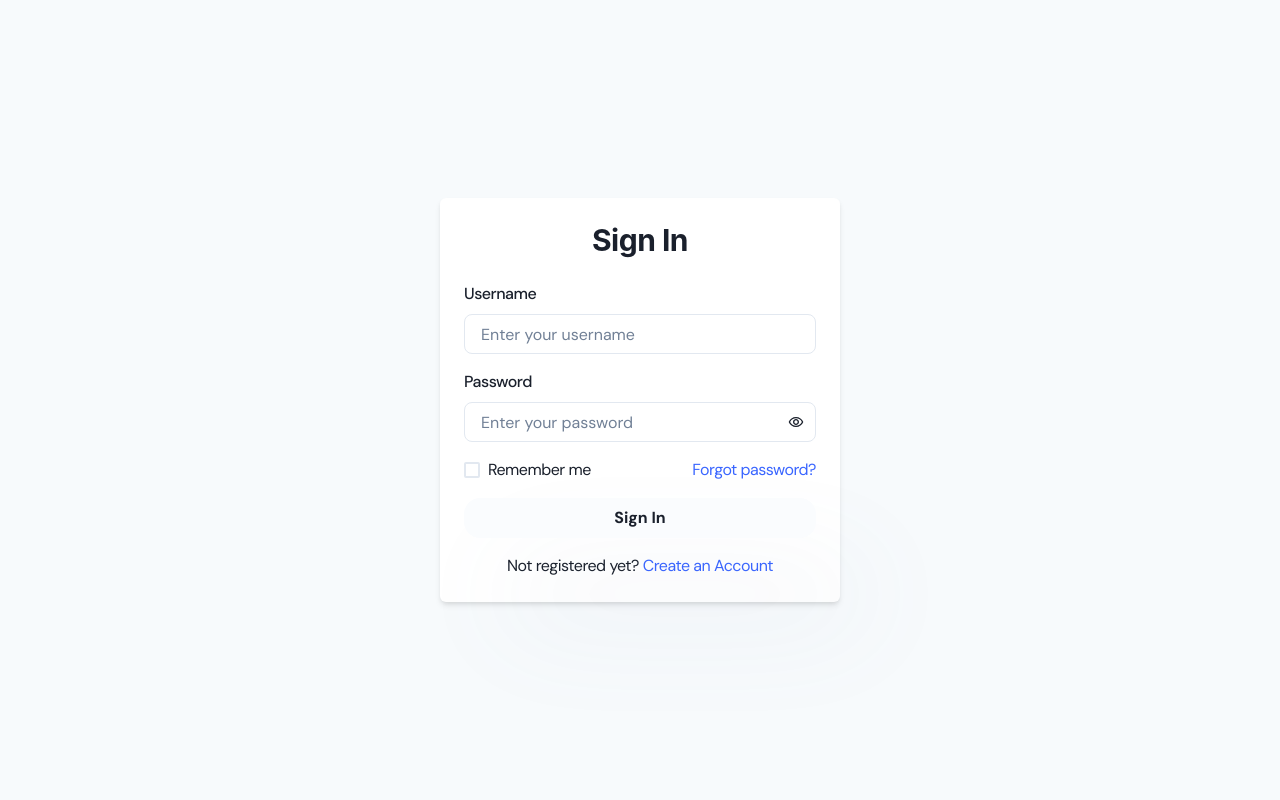
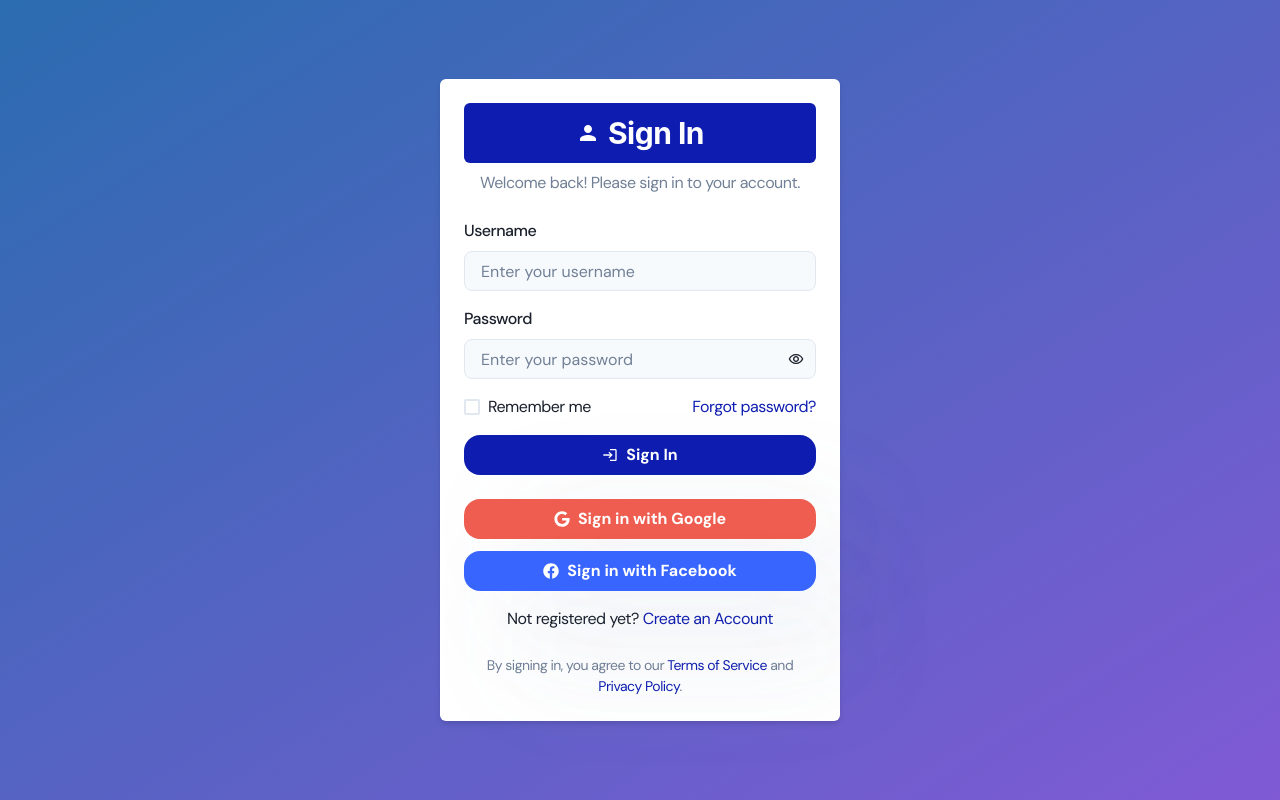
Before and after one commit to RabindraGhimire/DashboardSW7, a React (Create React App) app: page /auth/sign-in in a window 1280 px wide. Built offline with nearby package versions, Linux system fonts and the light colour scheme.

Commit message:
made some UI changes in SignIn

```diff
--- a/src/views/auth/signIn/index.tsx
+++ b/src/views/auth/signIn/index.tsx
@@ -13,20 +13,35 @@ import {
   Text,
   Link,
   Icon,
+  Tooltip,
   useToast,
 } from "@chakra-ui/react";
-import { MdOutlineRemoveRedEye } from "react-icons/md";
+import { MdOutlineRemoveRedEye, MdLogin, MdPerson } from "react-icons/md";
 import { RiEyeCloseLine } from "react-icons/ri";
+import { FaGoogle, FaFacebook } from "react-icons/fa"; // For social icons
 import { useNavigate } from "react-router-dom";
 
 function SignIn() {
   const [username, setUsername] = useState("");
   const [password, setPassword] = useState("");
   const [showPassword, setShowPassword] = useState(false);
+  const [isLoading, setIsLoading] = useState(false);
   const toast = useToast();
-  const navigate = useNavigate(); // Use useNavigate instead of history
+  const navigate = useNavigate();
 
   const handleSignIn = async () => {
+    if (!username || !password) {
+      toast({
+        title: "Validation Error",
+        description: "Username and password are required.",
+        status: "error",
+        duration: 3000,
+        isClosable: true,
+      });
+      return;
+    }
+
+    setIsLoading(true);
     try {
       const response = await fetch("http://localhost:8080/login", {
         method: "POST",
@@ -38,7 +53,7 @@ function SignIn() {
 
       if (response.ok) {
         const data = await response.json();
-        localStorage.setItem("token", data.token); // Save token to localStorage
+        localStorage.setItem("token", data.token);
         toast({
           title: "Login Successful",
           description: "You have successfully logged in.",
@@ -46,7 +61,7 @@ function SignIn() {
           duration: 3000,
           isClosable: true,
         });
-        navigate("/admin/default"); // Navigate to the dashboard
+        navigate("/admin/default");
       } else {
         toast({
           title: "Login Failed",
@@ -64,6 +79,8 @@ function SignIn() {
         duration: 3000,
         isClosable: true,
       });
+    } finally {
+      setIsLoading(false);
     }
   };
 
@@ -72,66 +89,130 @@ function SignIn() {
       align="center"
       justify="center"
       minH="100vh"
-      bg="gray.50"
+      bgGradient="linear(to-br, blue.600, purple.500)" // Gradient background
       p={4}
     >
       <Box
         w="100%"
-        maxW="400px"
+        maxW={{ base: "90%", md: "400px" }} // Responsive width
         bg="white"
         p={6}
         boxShadow="md"
         borderRadius="md"
       >
-        <Heading as="h1" size="lg" textAlign="center" mb={6}>
+        {/* Heading with User Icon */}
+        <Heading
+          as="h1"
+          size="lg"
+          textAlign="center"
+          mb={2}
+          bg="#0E1DB0"
+          color="white"
+          p={3}
+          borderRadius="md"
+        >
+          <Flex align="center" justify="center">
+            <Icon as={MdPerson} boxSize={6} mr={2} />
             Sign In
+          </Flex>
         </Heading>
+        {/* Subtext */}
+        <Text color="gray.500" textAlign="center" mb={6}>
+          Welcome back! Please sign in to your account.
+        </Text>
 
+        {/* Username Input */}
         <FormControl mb={4}>
           <FormLabel>Username</FormLabel>
           <Input
             type="text"
+            aria-label="Username"
             placeholder="Enter your username"
             value={username}
             onChange={(e) => setUsername(e.target.value)}
+            focusBorderColor="#0E1DB0"
+            bg="gray.50"
+            _focus={{ bg: "white", boxShadow: "0 0 0 2px #0E1DB0" }}
           />
         </FormControl>
 
+        {/* Password Input */}
         <FormControl mb={4}>
           <FormLabel>Password</FormLabel>
           <InputGroup>
             <Input
               type={showPassword ? "text" : "password"}
+              aria-label="Password"
               placeholder="Enter your password"
               value={password}
               onChange={(e) => setPassword(e.target.value)}
+              focusBorderColor="#0E1DB0"
+              bg="gray.50"
+              _focus={{ bg: "white", boxShadow: "0 0 0 2px #0E1DB0" }}
             />
             <InputRightElement>
+              <Tooltip label={showPassword ? "Hide password" : "Show password"}>
                 <Icon
                   as={showPassword ? RiEyeCloseLine : MdOutlineRemoveRedEye}
                   cursor="pointer"
                   onClick={() => setShowPassword(!showPassword)}
+                  aria-label={showPassword ? "Hide password" : "Show password"}
                 />
+              </Tooltip>
             </InputRightElement>
           </InputGroup>
         </FormControl>
 
+        {/* Remember Me and Forgot Password Links */}
         <Flex align="center" justify="space-between" mb={4}>
           <Checkbox>Remember me</Checkbox>
-          <Link href="/auth/forgot-password" color="blue.500">
+          <Link href="/auth/forgot-password" color="#0E1DB0">
             Forgot password?
           </Link>
         </Flex>
 
-        <Button w="100%" onClick={handleSignIn}>
+        {/* Sign In Button with Icon */}
+        <Button
+          w="100%"
+          onClick={handleSignIn}
+          bg="#0E1DB0"
+          color="white"
+          _hover={{ bg: "#0C199A", transform: "scale(1.02)", boxShadow: "lg" }}
+          _active={{ bg: "#0A157D" }}
+          isLoading={isLoading}
+          leftIcon={<Icon as={MdLogin} />}
+        >
           Sign In
         </Button>
 
+        {/* Social Sign-In Options */}
+        <Flex direction="column" gap={3} mt={6}>
+          <Button colorScheme="red" leftIcon={<Icon as={FaGoogle} />}>
+            Sign in with Google
+          </Button>
+          <Button colorScheme="blue" leftIcon={<Icon as={FaFacebook} />}>
+            Sign in with Facebook
+          </Button>
+        </Flex>
+
+        {/* Sign Up Link */}
         <Text textAlign="center" mt={4}>
           Not registered yet?{" "}
-          <Link href="/auth/sign-up" color="blue.500">
+          <Link href="/auth/sign-up" color="#0E1DB0">
             Create an Account
           </Link>
+        </Text>
+
+        {/* Footer */}
+        <Text mt={6} fontSize="sm" textAlign="center" color="gray.500">
+          By signing in, you agree to our{" "}
+          <Link href="/terms" color="#0E1DB0">
+            Terms of Service
+          </Link>{" "}
+          and{" "}
+          <Link href="/privacy" color="#0E1DB0">
+            Privacy Policy
+          </Link>.
         </Text>
       </Box>
     </Flex>
```
Lines whose indentation alone changed are shown as unchanged.
